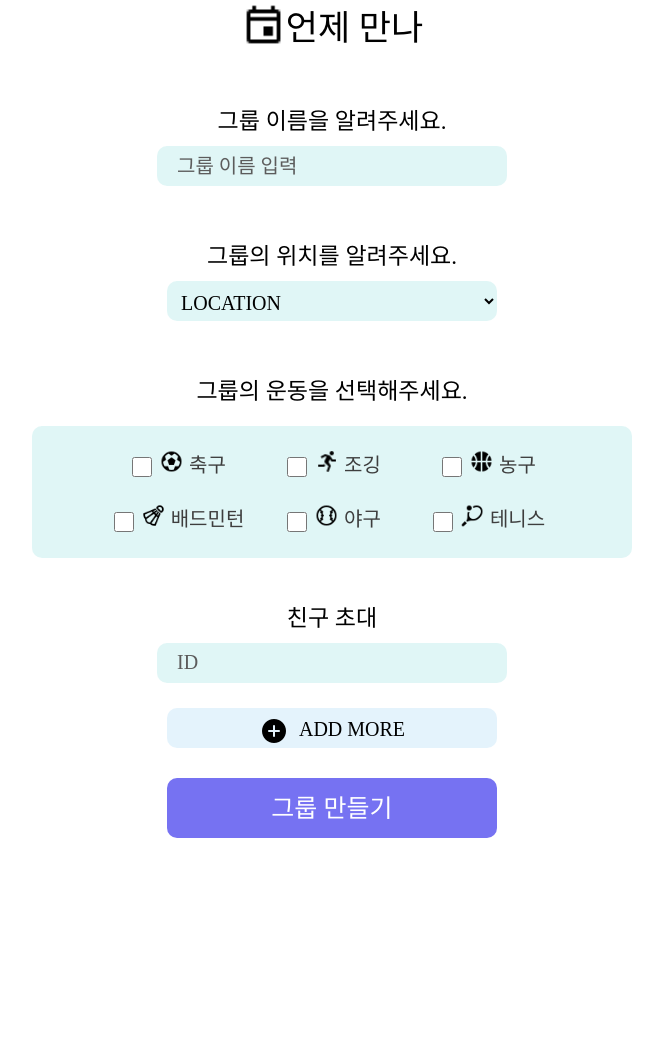
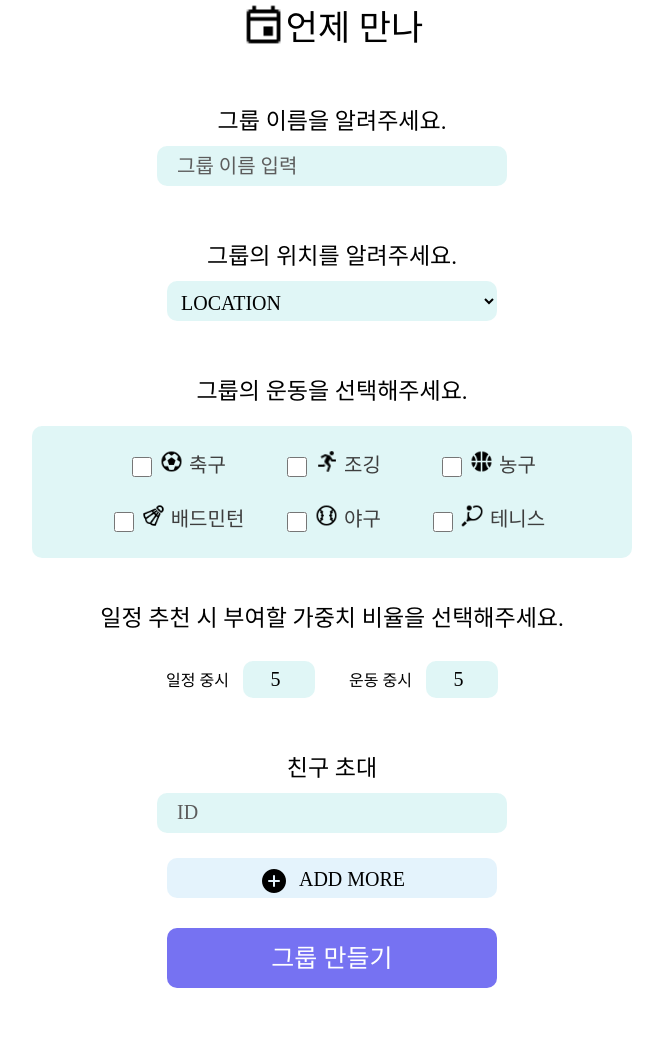
Before and after one commit to Nohgyumin0812/B5, a Django app: page /group_making/ in a window 1280 px wide. Shown: the part 141-1184 px from the top of the page, without its empty margins (308-971 px from the left). Before the commit the page ends 979 px from the top, so only its background shows below. Run offline with Django 3.2, Linux system fonts and the light colour scheme; the visitor is signed in with stand-in values (Sample User, id 1); some libraries are stand-ins or nearby versions; some web fonts are replaced.

Commit message:
가중치 입력받기

```diff
--- a/cal/static/css/group_making.css
+++ b/cal/static/css/group_making.css
@@ -158,3 +158,18 @@ input[type=checkbox]{
 #g-location option{
     background-color: white;
 }
+#dateFirst, #sportFirst{
+    padding-left:10px;
+}
+input[type=number]{
+    background-color: rgb(132, 217, 217, 0.25);
+    border-radius: 10px;
+    width:60px;
+    height:35px;
+    text-align: center;
+    margin:10px 0px;
+    margin-left:10px;
+    border:none;
+    font-size: 20px;
+    font-family: 'SuncheonB';
+}
--- a/cal/templates/cal/group_making.html
+++ b/cal/templates/cal/group_making.html
@@ -48,6 +48,12 @@
             </div>
         </div>
         <br>
+        <div class="input-box">
+            <p>일정 추천 시 부여할 가중치 비율을 선택해주세요.</p><br>
+            일정 중시 <input type="number" id="dateFirst" value="5" min="0" max="10" style="margin-right:30px;" oninput="numChange1();">
+            운동 중시 <input type="number" id="sportFirst" value="5" min="0" max="10" oninput="numChange2();">
+        </div>
+        <br><br>
         <div class="input-box" id="invitation">
             <p>친구 초대</p>
             <input name="friendname" class="friendname" type="text" placeholder="ID"><br>
@@ -61,11 +67,32 @@
 
 {% block script %}
 <script>
+    //그룹 인원 추가
     function addMore(){
         var parent = document.getElementById("invitation");
         var add = `<input name="friendname" class="friend" type="text" placeholder="ID"><br>`
         parent.innerHTML += add;
     }
 
+    //가중치 부여
+    function numChange1(){
+        var dF = document.getElementById("dateFirst");
+        var dfVal = parseInt(dF.value);
+        var sF = document.getElementById("sportFirst");
+        var sfVal = parseInt(sF.value);
+
+        sfVal = 10 - dfVal;
+        sF.value = sfVal;
+    }
+    function numChange2(){
+        var dF = document.getElementById("dateFirst");
+        var dfVal = parseInt(dF.value);
+        var sF = document.getElementById("sportFirst");
+        var sfVal = parseInt(sF.value);
+
+        dfVal = 10 - sfVal;
+        dF.value = dfVal;
+    }
+
 </script>
 {% endblock %}
```
Lines whose indentation alone changed are shown as unchanged.
